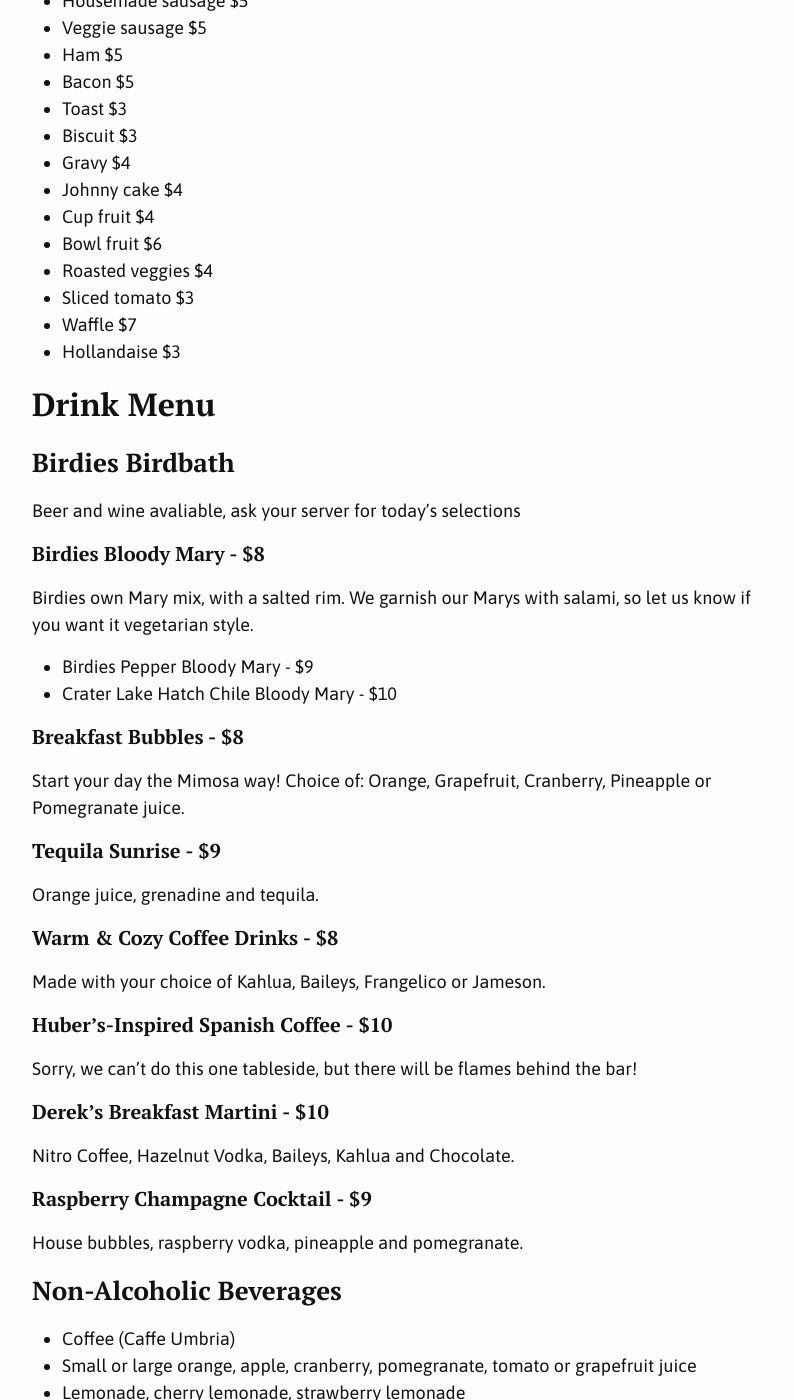
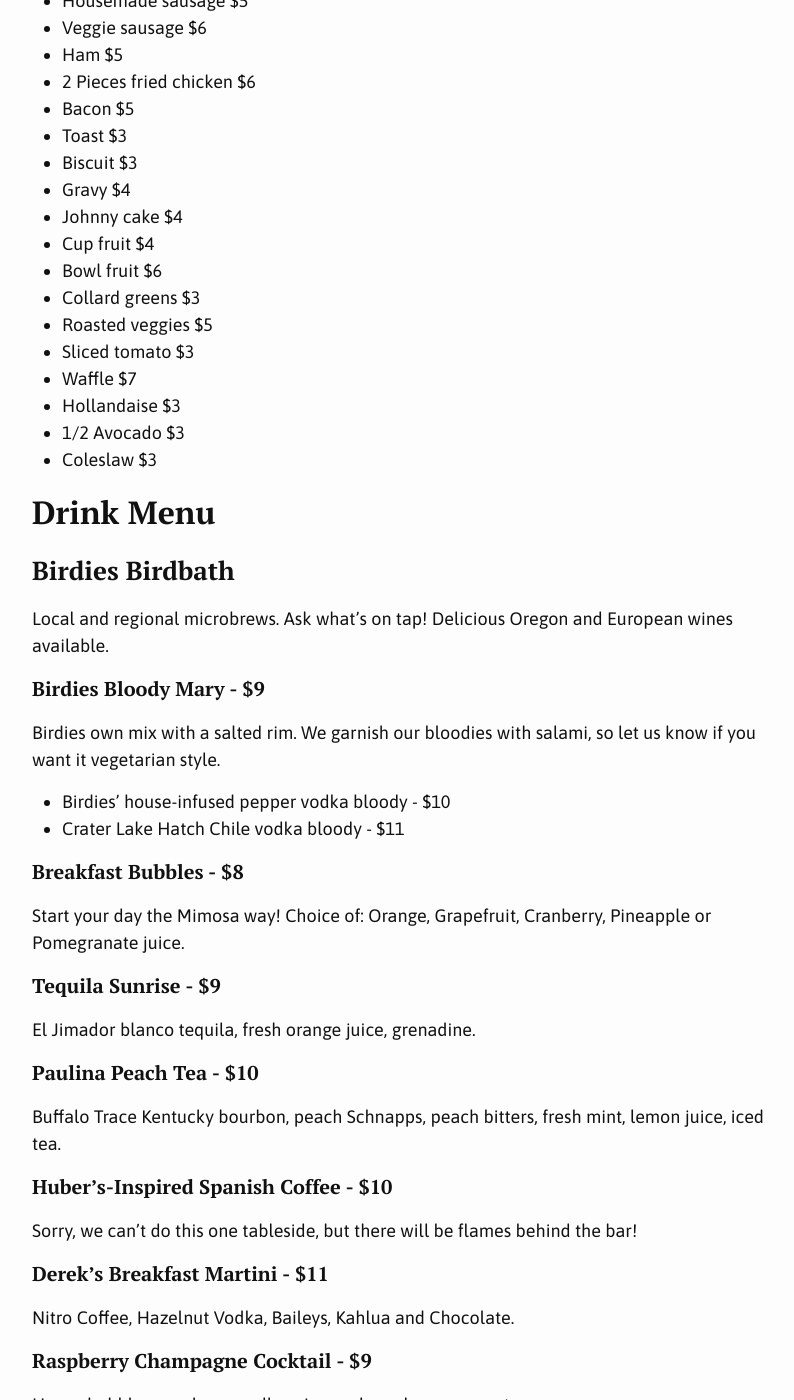
Before and after one commit to birdiescafe/birdiescafe.github.io, a Jekyll site: the page built from menu_081818.md, in a window 1280 px wide and 1400 px high, scrolled down 6272 px. Shown: the whole window, without its empty margins (238-1032 px from the left). Built offline with Jekyll 4.4.1, drawn with Linux system fonts in a browser that asks for light colours; some of the changed text lies outside the part shown.

Commit message:
Update menu_081818.md

```diff
--- a/menu_081818.md
+++ b/menu_081818.md
@@ -167,8 +167,9 @@ Sauteed prawns smothered in a rich Cajun-spiced sauce with onions, bell peppers,
 - Hash browns $4
 - Bagel with cream cheese $4
 - Housemade sausage $5
-- Veggie sausage $5
+- Veggie sausage $6
 - Ham $5
+- 2 Pieces fried chicken $6
 - Bacon $5
 - Toast $3
 - Biscuit $3
@@ -176,41 +177,46 @@ Sauteed prawns smothered in a rich Cajun-spiced sauce with onions, bell peppers,
 - Johnny cake $4
 - Cup fruit $4
 - Bowl fruit $6
-- Roasted veggies $4
+- Collard greens $3
+- Roasted veggies $5
 - Sliced tomato $3
 - Waffle $7
 - Hollandaise $3
+- 1/2 Avocado $3
+- Coleslaw $3
 
 ## Drink Menu
 
 ### Birdies Birdbath
-Beer and wine avaliable, ask your server for today's selections
+Local and regional microbrews. Ask what's on tap! Delicious Oregon and European wines available.
 
-#### Birdies Bloody Mary - $8
-Birdies own Mary mix, with a salted rim. We garnish our Marys with salami, so let us know if you want it vegetarian style.
-- Birdies Pepper Bloody Mary - $9
-- Crater Lake Hatch Chile Bloody Mary - $10
+#### Birdies Bloody Mary - $9
+Birdies own mix with a salted rim. We garnish our bloodies with salami, so let us know if you want it vegetarian style.
+- Birdies' house-infused pepper vodka bloody - $10
+- Crater Lake Hatch Chile vodka bloody - $11
 
 #### Breakfast Bubbles - $8
 Start your day the Mimosa way! Choice of: Orange, Grapefruit, Cranberry, Pineapple or Pomegranate juice.
 
 #### Tequila Sunrise - $9
-Orange juice, grenadine and tequila.
+El Jimador blanco tequila, fresh orange juice, grenadine.
 
-#### Warm & Cozy Coffee Drinks - $8
-Made with your choice of Kahlua, Baileys, Frangelico or Jameson.
+#### Paulina Peach Tea - $10
+Buffalo Trace Kentucky bourbon, peach Schnapps, peach bitters, fresh mint, lemon juice, iced tea.
 
 #### Huber’s-Inspired Spanish Coffee - $10
 Sorry, we can’t do this one tableside, but there will be flames behind the bar!
 
-#### Derek’s Breakfast Martini - $10
+#### Derek’s Breakfast Martini - $11
 Nitro Coffee, Hazelnut Vodka, Baileys, Kahlua and Chocolate.
 
 #### Raspberry Champagne Cocktail - $9
 House bubbles, raspberry vodka, pineapple and pomegranate.
 
 ### Non-Alcoholic Beverages
-- Coffee (Caffe Umbria)
+- Coffee 4 Kids Nitro Cold Brew $5
+- Kombucha $5
+- Coffee (Caffe Umbria) - $3.50
 - Small or large orange, apple, cranberry, pomegranate, tomato or grapefruit juice
 - Lemonade, cherry lemonade, strawberry lemonade
 - Arnold Palmer
```
